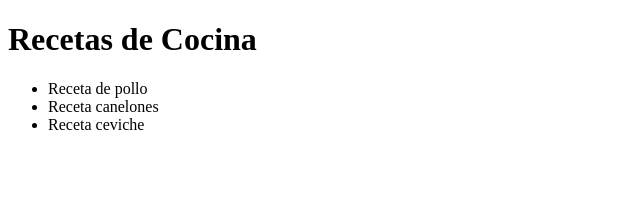
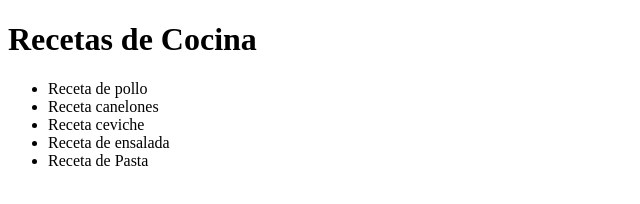
Before and after one commit to Sgarci21/repositorio_html, a plain HTML site: page index.html in a window 1280 px wide. Shown: the whole page, without its empty margins (0-640 px from the left). Drawn offline with Linux system fonts and the light colour scheme.

Commit message:
nuevas recetas añadidas

```diff
--- a/index.html
+++ b/index.html
@@ -12,6 +12,8 @@
             <li> Receta de pollo</li>
             <li> Receta canelones</li>
             <li>Receta ceviche</li>
+            <li>Receta de ensalada </li>
+            <li>Receta de Pasta</li>
         </ul>
     </nav>
 </body>
```
